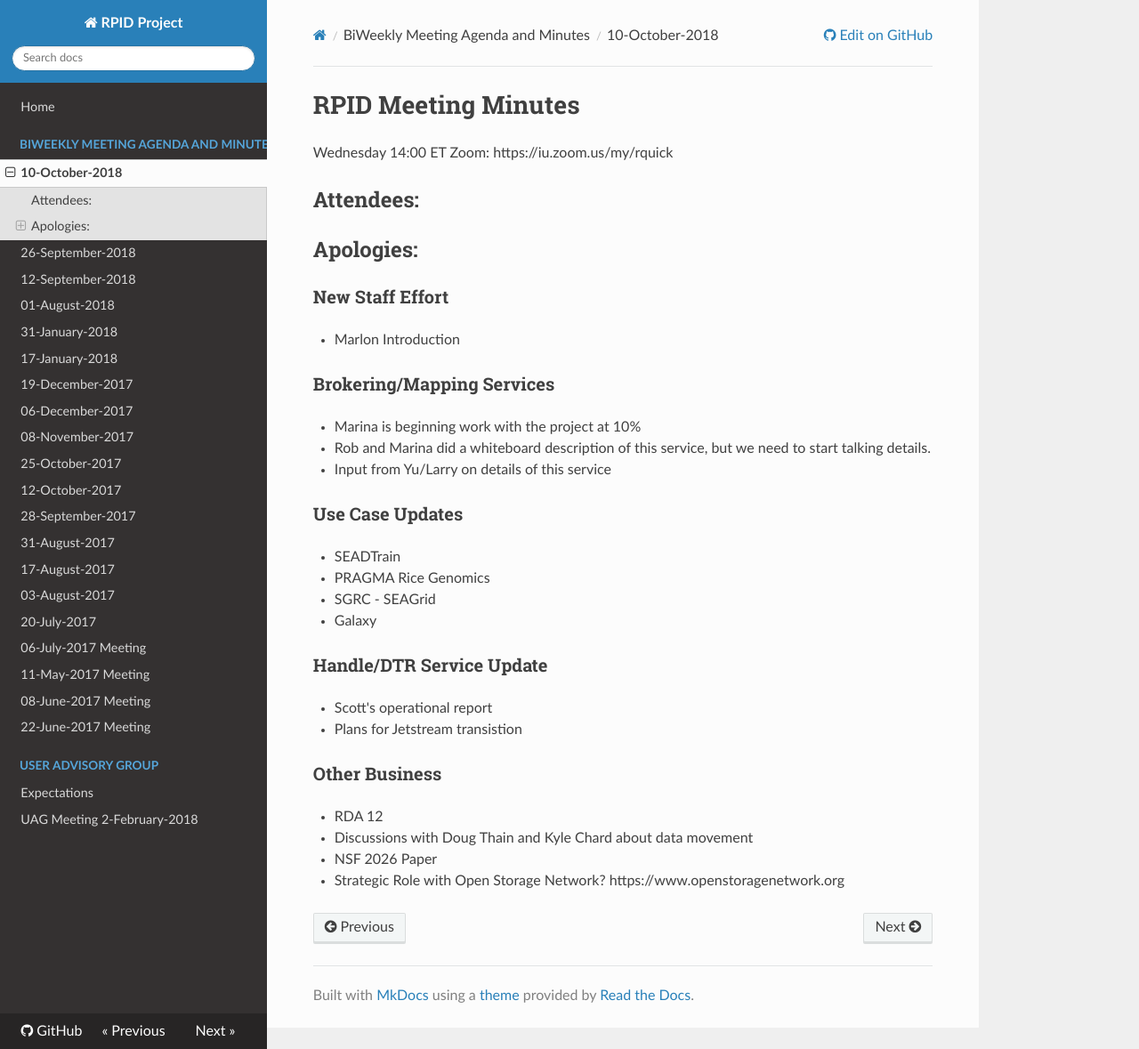
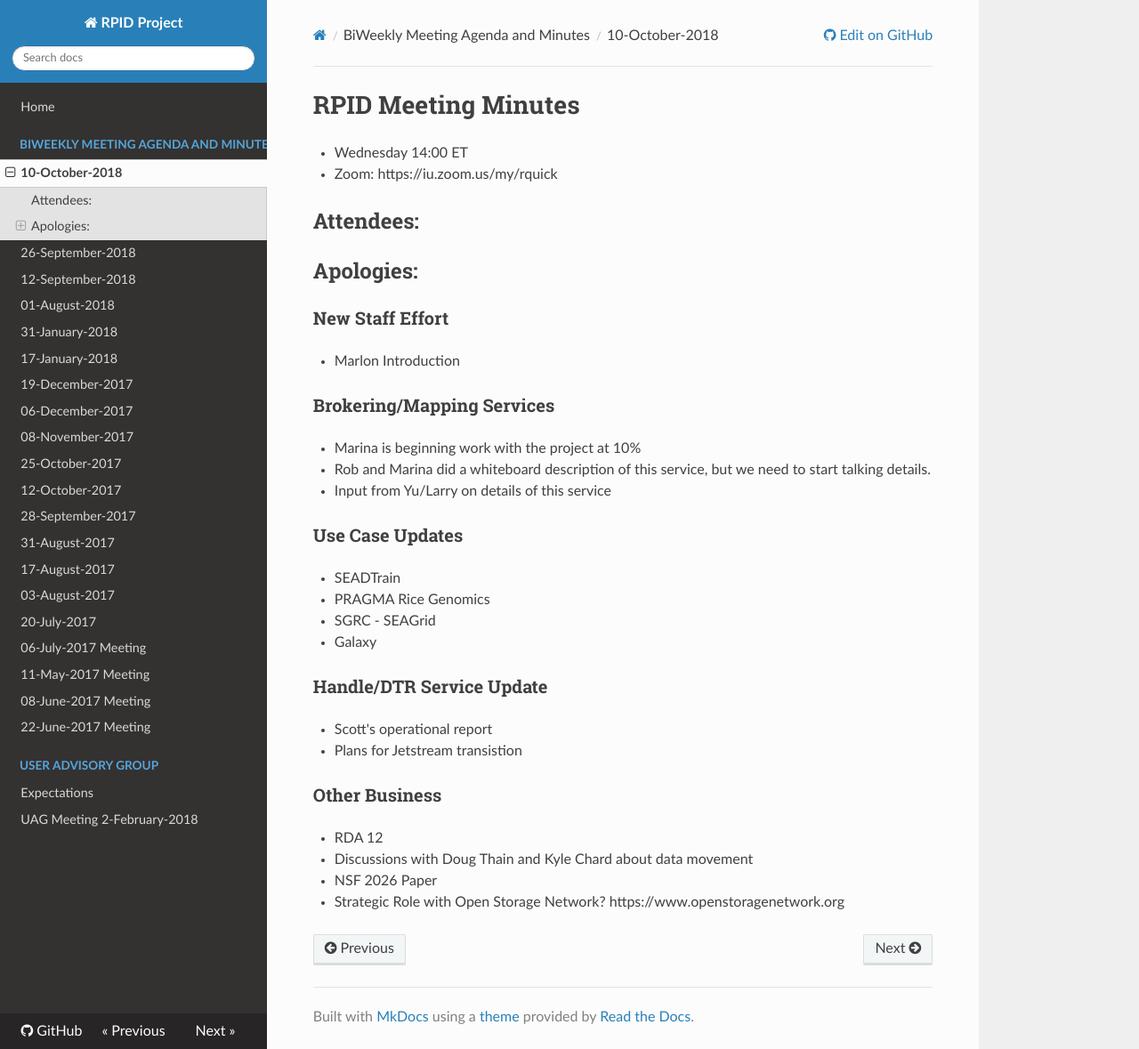
Before and after one commit to rpidproject/rpid, an MkDocs documentation site: the page built from docs/10-October-2018.md, in a window 1280 px wide and 1179 px high. Shown: the whole window at 89% size. Built offline with MkDocs 1.6.1, drawn with Linux system fonts in a browser that asks for light colours; nearby versions of some CDN libraries; old or Windows-style settings are respelled for this version of MkDocs; part of the change alters nothing that is shown.

```diff
--- a/docs/10-October-2018.md
+++ b/docs/10-October-2018.md
@@ -1,8 +1,8 @@
 
 # RPID Meeting Minutes
 
-Wednesday 14:00 ET
-Zoom: https://iu.zoom.us/my/rquick
+   * Wednesday 14:00 ET
+   * Zoom: https://iu.zoom.us/my/rquick
 
 ## Attendees:
 ## Apologies:
```
